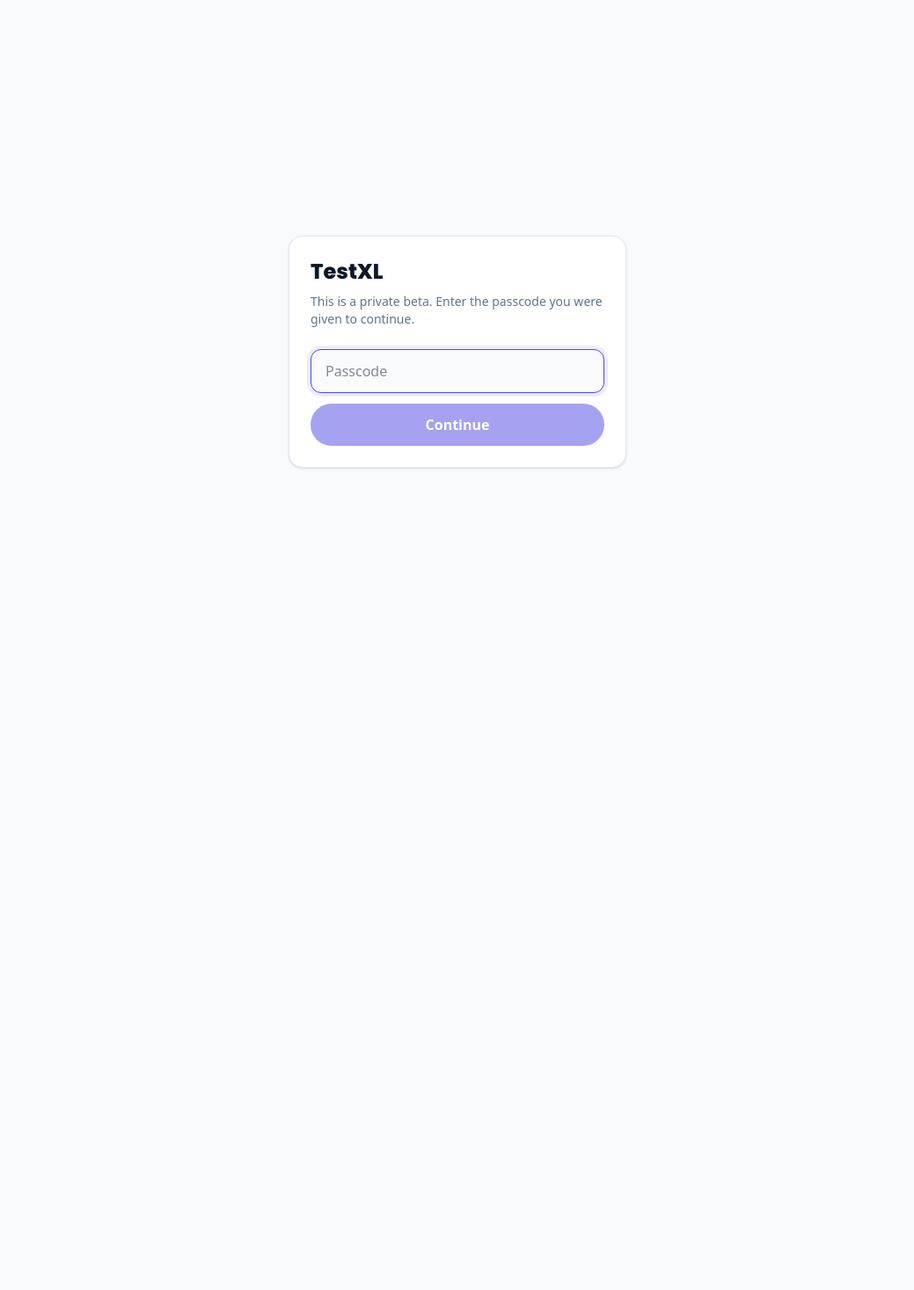
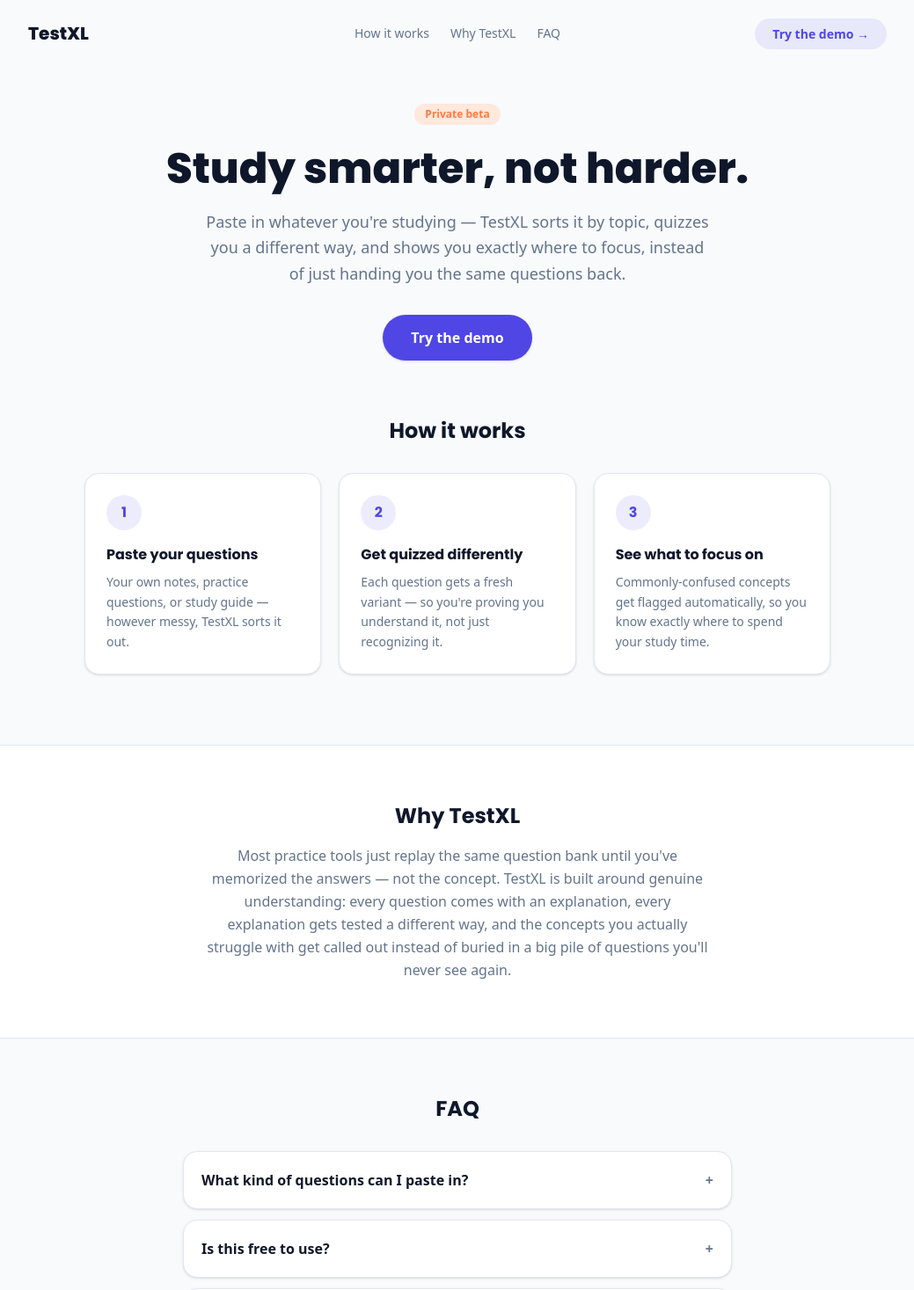
Before and after one commit to elijahguan/VTestXL, a Next.js app: page /gate in a window 1280 px wide. Shown: the top 1467 px of the page at 88% size, without its empty margins (120-1159 px from the left). Before the commit the page ends 800 px from the top, so only its background shows below. Built offline with nearby package versions, Linux system fonts and the light colour scheme.

Commit message:
Refactor Landing component and remove passcode logic

```diff
--- a/src/app/gate/page.tsx
+++ b/src/app/gate/page.tsx
@@ -1,65 +1,150 @@
-"use client";
+import Link from "next/link";
 
-import { useState } from "react";
+export default function Landing() {
+  return (
+    <main className="min-h-screen bg-bg">
+      {/* Nav with centered tabs */}
+      <nav className="max-w-5xl mx-auto px-5 sm:px-6 py-6 grid grid-cols-2 sm:grid-cols-3 items-center">
+        <span className="font-display font-extrabold text-xl text-ink">TestXL</span>
 
-export default function GatePage() {
-  const [passcode, setPasscode] = useState("");
-  const [error, setError] = useState<string | null>(null);
-  const [submitting, setSubmitting] = useState(false);
+        <div className="hidden sm:flex items-center justify-center gap-6 text-sm font-medium text-ink-muted">
+          <a href="#how-it-works" className="hover:text-ink transition-colors">
+            How it works
+          </a>
+          <a href="#why-testxl" className="hover:text-ink transition-colors">
+            Why TestXL
+          </a>
+          <a href="#faq" className="hover:text-ink transition-colors">
+            FAQ
+          </a>
+        </div>
 
-  async function handleSubmit(e: React.FormEvent) {
-    e.preventDefault();
-    setSubmitting(true);
-    setError(null);
+        <div className="justify-self-end">
+          <Link
+            href="/demo"
+            className="text-sm font-semibold text-primary bg-primary/10 rounded-full px-5 py-2 hover:bg-primary/15 transition-colors"
+          >
+            Try the demo →
+          </Link>
+        </div>
+      </nav>
 
-    try {
-      const res = await fetch("/api/verify-passcode", {
-        method: "POST",
-        headers: { "Content-Type": "application/json" },
-        body: JSON.stringify({ passcode }),
-      });
+      {/* Hero */}
+      <section className="max-w-3xl mx-auto px-5 sm:px-6 pt-10 pb-16 text-center">
+        <span className="inline-block bg-accent-light text-accent font-semibold text-xs px-3 py-1 rounded-full mb-5">
+          Private beta
+        </span>
+        <h1 className="font-display text-4xl sm:text-5xl font-extrabold text-ink leading-tight mb-4">
+          Study smarter, not harder.
+        </h1>
+        <p className="text-ink-muted text-lg leading-relaxed max-w-xl mx-auto mb-8">
+          Paste in whatever you&apos;re studying — TestXL sorts it by topic, quizzes
+          you a different way, and shows you exactly where to focus, instead of
+          just handing you the same questions back.
+        </p>
+        <Link
+          href="/demo"
+          className="inline-block bg-primary text-white font-semibold rounded-full px-8 py-3.5 hover:bg-primary-dark transition-colors shadow-sm"
+        >
+          Try the demo
+        </Link>
+      </section>
 
-      if (res.ok) {
-        window.location.href = "/demo";
-      } else {
-        const data = await res.json();
-        setError(data.error || "Incorrect passcode.");
-      }
-    } catch {
-      setError("Something went wrong. Try again.");
-    } finally {
-      setSubmitting(false);
-    }
-  }
+      {/* How it works */}
+      <section id="how-it-works" className="max-w-4xl mx-auto px-5 sm:px-6 pb-20 scroll-mt-20">
+        <h2 className="font-display text-2xl font-bold text-ink text-center mb-8">
+          How it works
+        </h2>
+        <div className="grid sm:grid-cols-3 gap-5">
+          <div className="bg-surface rounded-2xl shadow-sm border border-border p-6">
+            <div className="w-10 h-10 rounded-full bg-primary/10 flex items-center justify-center font-display font-bold text-primary mb-4">
+              1
+            </div>
+            <h3 className="font-display font-bold text-ink mb-2">Paste your questions</h3>
+            <p className="text-ink-muted text-sm leading-relaxed">
+              Your own notes, practice questions, or study guide — however
+              messy, TestXL sorts it out.
+            </p>
+          </div>
+          <div className="bg-surface rounded-2xl shadow-sm border border-border p-6">
+            <div className="w-10 h-10 rounded-full bg-primary/10 flex items-center justify-center font-display font-bold text-primary mb-4">
+              2
+            </div>
+            <h3 className="font-display font-bold text-ink mb-2">Get quizzed differently</h3>
+            <p className="text-ink-muted text-sm leading-relaxed">
+              Each question gets a fresh variant — so you&apos;re proving you
+              understand it, not just recognizing it.
+            </p>
+          </div>
+          <div className="bg-surface rounded-2xl shadow-sm border border-border p-6">
+            <div className="w-10 h-10 rounded-full bg-primary/10 flex items-center justify-center font-display font-bold text-primary mb-4">
+              3
+            </div>
+            <h3 className="font-display font-bold text-ink mb-2">See what to focus on</h3>
+            <p className="text-ink-muted text-sm leading-relaxed">
+              Commonly-confused concepts get flagged automatically, so you know
+              exactly where to spend your study time.
+            </p>
+          </div>
+        </div>
+      </section>
 
-  return (
-    <main className="min-h-screen flex items-center justify-center bg-bg px-6">
-      <div className="w-full max-w-sm bg-surface rounded-2xl shadow-sm border border-border p-6">
-        <h1 className="font-display text-2xl font-extrabold text-ink mb-2">
-          TestXL
-        </h1>
-        <p className="text-ink-muted text-sm mb-6">
-          This is a private beta. Enter the passcode you were given to continue.
-        </p>
-        <form onSubmit={handleSubmit} className="space-y-3">
-          <input
-            type="password"
-            value={passcode}
-            onChange={(e) => setPasscode(e.target.value)}
-            placeholder="Passcode"
-            autoFocus
-            className="w-full rounded-xl border border-border bg-bg px-4 py-3 text-ink outline-none focus:border-primary focus:ring-4 focus:ring-primary/10"
-          />
-          {error && <p className="text-danger text-sm">{error}</p>}
-          <button
-            type="submit"
-            disabled={submitting || !passcode}
-            className="w-full rounded-full bg-primary px-4 py-3 text-white font-semibold transition-colors hover:bg-primary-dark disabled:opacity-50"
-          >
-            {submitting ? "Checking..." : "Continue"}
-          </button>
-        </form>
-      </div>
+      {/* Why TestXL */}
+      <section id="why-testxl" className="bg-surface border-y border-border scroll-mt-20">
+        <div className="max-w-3xl mx-auto px-5 sm:px-6 py-16">
+          <h2 className="font-display text-2xl font-bold text-ink text-center mb-4">
+            Why TestXL
+          </h2>
+          <p className="text-ink-muted text-center leading-relaxed max-w-xl mx-auto">
+            Most practice tools just replay the same question bank until you&apos;ve
+            memorized the answers — not the concept. TestXL is built around
+            genuine understanding: every question comes with an explanation, every
+            explanation gets tested a different way, and the concepts you actually
+            struggle with get called out instead of buried in a big pile of
+            questions you&apos;ll never see again.
+          </p>
+        </div>
+      </section>
+
+      {/* FAQ */}
+      <section id="faq" className="max-w-2xl mx-auto px-5 sm:px-6 py-16 scroll-mt-20">
+        <h2 className="font-display text-2xl font-bold text-ink text-center mb-8">
+          FAQ
+        </h2>
+        <div className="space-y-3">
+          <details className="bg-surface rounded-2xl shadow-sm border border-border p-5 group">
+            <summary className="font-semibold text-ink cursor-pointer list-none flex items-center justify-between">
+              What kind of questions can I paste in?
+              <span className="text-ink-muted group-open:rotate-45 transition-transform">+</span>
+            </summary>
+            <p className="text-ink-muted text-sm mt-3 leading-relaxed">
+              Your own notes, practice questions, or study material for any exam
+              or certification — the more context you include (like answer
+              choices or explanations), the better the results.
+            </p>
+          </details>
+          <details className="bg-surface rounded-2xl shadow-sm border border-border p-5 group">
+            <summary className="font-semibold text-ink cursor-pointer list-none flex items-center justify-between">
+              Is this free to use?
+              <span className="text-ink-muted group-open:rotate-45 transition-transform">+</span>
+            </summary>
+            <p className="text-ink-muted text-sm mt-3 leading-relaxed">
+              TestXL is currently in a private beta with a small group of
+              testers. Pricing hasn&apos;t been finalized yet.
+            </p>
+          </details>
+          <details className="bg-surface rounded-2xl shadow-sm border border-border p-5 group">
+            <summary className="font-semibold text-ink cursor-pointer list-none flex items-center justify-between">
+              How do I get access?
+              <span className="text-ink-muted group-open:rotate-45 transition-transform">+</span>
+            </summary>
+            <p className="text-ink-muted text-sm mt-3 leading-relaxed">
+              Access is currently invite-only during the beta. If you were given
+              a passcode, click &quot;Try the demo&quot; above to get started.
+            </p>
+          </details>
+        </div>
+      </section>
     </main>
   );
 }
```
